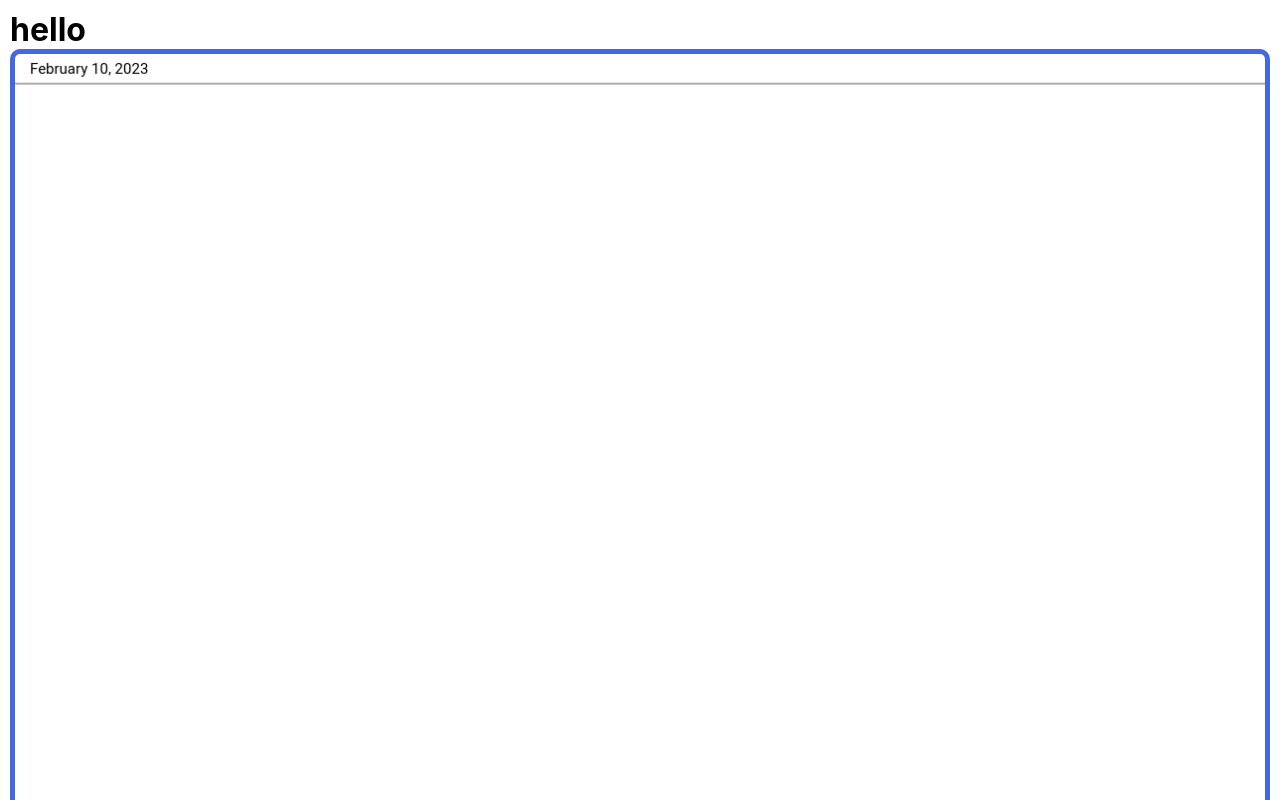
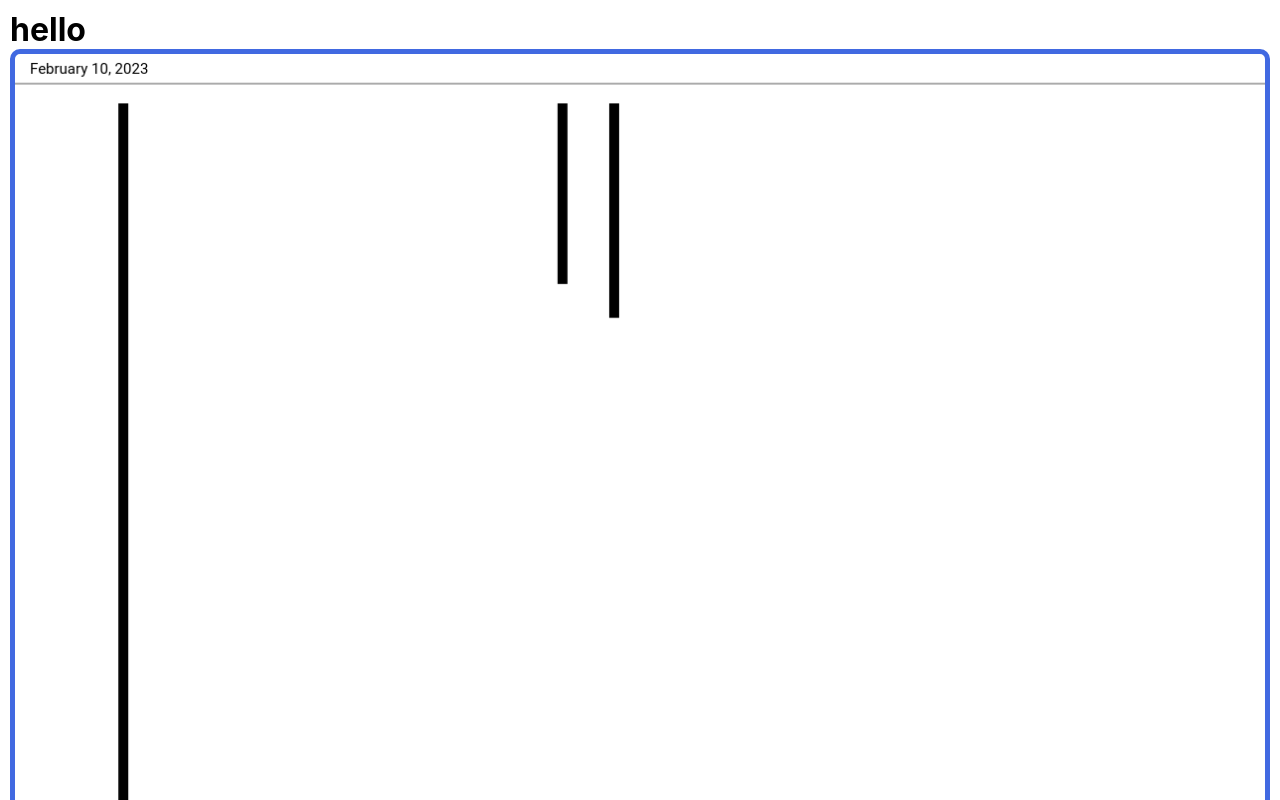
Before and after one commit to netrolite/temperature-tracker, a React (Create React App) app: page / in a window 1280 px wide. Shown: the top 800 px of the page. Built offline with nearby package versions, Linux system fonts and the light colour scheme.

Commit message:
make bars visible

```diff
--- a/src/TemperatureChart.js
+++ b/src/TemperatureChart.js
@@ -1,7 +1,7 @@
 import React from 'react';
 import { useRef, useEffect, useState } from 'react';
 
-const barWidth = 20;
+const barWidth = 10;
 
 export default function TemperatureChart({ day }) {
   const canvasRef = useRef(null);
@@ -30,8 +30,10 @@ export default function TemperatureChart({ day }) {
       const value = temperature.value;
 
       const barX = findBarX(time, canvas);
-      const barY = findBarY(value, canvas);
-      console.log(barX, barY);
+      const barHeight = findBarHeight(value, canvas);
+      console.log(barX, barHeight);
+
+      ctx.fillRect(barX, 50, barWidth, barHeight);
     });
   }, []);
 
@@ -54,7 +56,7 @@ function findBarX(time, canvas) {
   return onScaleOfCanvasWidth;
 }
 
-function findBarY(temperature, canvas) {
+function findBarHeight(temperature, canvas) {
   const canvasHeight = canvas.height;
   const min = 35;
   const max = 42;
--- a/src/data.js
+++ b/src/data.js
@@ -9,6 +9,10 @@ const data = [
       {
         time: '11:30',
         value: 36.9,
+      },
+      {
+        time: '02:00',
+        value: 42,
       },
     ],
   },
@@ -33,9 +37,9 @@ const data = [
         value: 36.4,
       },
       {
-        time: "22:20",
-        value: 41.99999
-      }
+        time: '22:20',
+        value: 41.99999,
+      },
     ],
   },
 ];
```
